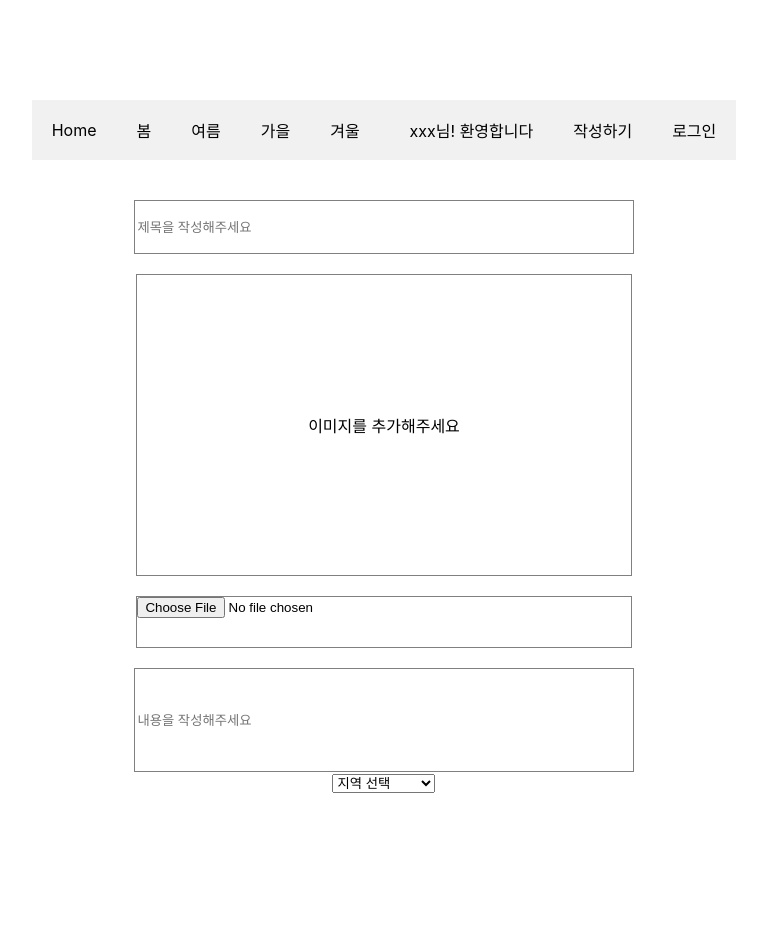
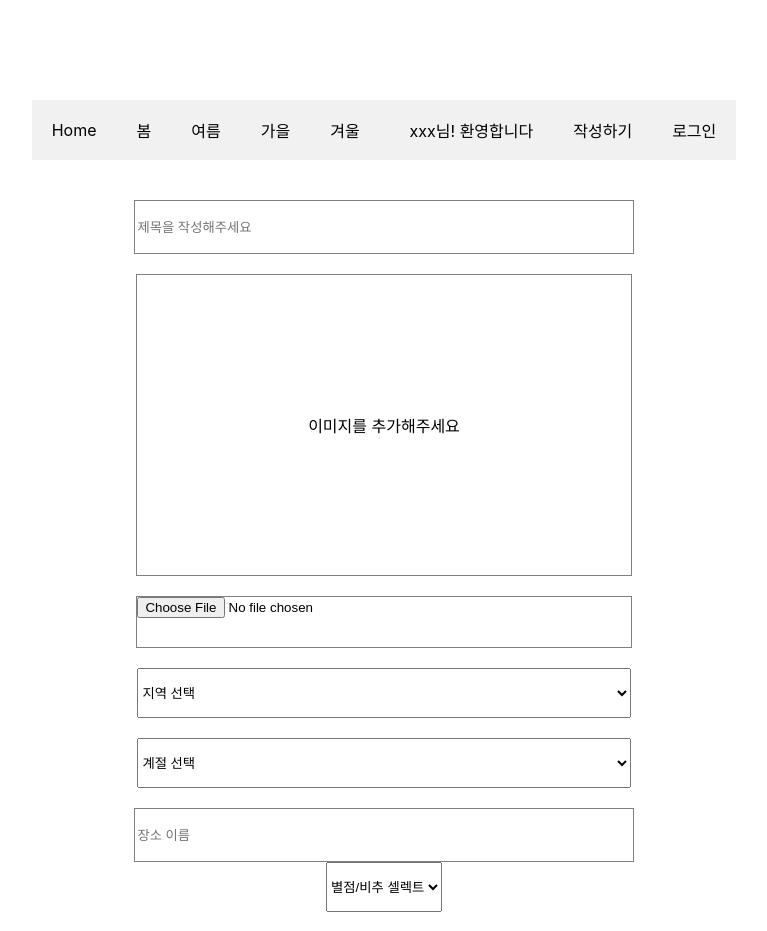
Before and after one commit to sbchoi5451/Season_project, a React (Create React App) app: page /board in a window 1280 px wide. Shown: the top 931 px of the page, without its empty margins (256-1023 px from the left). Before the commit the page ends 893 px from the top, so only its background shows below. Built offline with nearby package versions, Linux system fonts and the light colour scheme.

Commit message:
[feat] selectbox 추가

```diff
--- a/src/board/BoardInput.jsx
+++ b/src/board/BoardInput.jsx
@@ -1,6 +1,8 @@
 import React, { useState } from 'react'
 import * as st from './BoardST'
 import SelectLocation from './SelectLocation';
+import SelectStar from './SelectStar';
+import SelectSeason from './SelectSeason';
 
 function BoardInput() {
 
@@ -32,6 +34,7 @@ function BoardInput() {
     return (
         <st.BodyStyle>
             <st.InputStyle
+                width="70%"
                 height='50px'
                 name='title'
                 type='text'
@@ -48,12 +51,27 @@ function BoardInput() {
             {/* {image && <img src={image.preview} alt="uploaded"/>} */}
 
             <st.InputStyle
+                width="70%"
                 height='50px'
                 name='image'
                 type='file'
                 onChange={handleImageChange} />
 
+            <SelectLocation />
+
+            <SelectSeason />
+
             <st.InputStyle
+                width="70%"
+                height='50px'
+                name='placename'
+                type='text'
+                placeholder='장소 이름' />
+
+            <SelectStar />
+
+            <st.InputStyle
+                width="70%"
                 height='100px'
                 name='content'
                 type='text'
@@ -61,7 +79,10 @@ function BoardInput() {
                 onChange={onContentChangeHadler}
                 placeholder='내용을 작성해주세요' />
 
-            <SelectLocation />
+            <div>
+                <button>작성완료</button>
+                <button>취소</button>
+            </div>
         </st.BodyStyle>
     )
 }
--- a/src/board/BoardST.js
+++ b/src/board/BoardST.js
@@ -11,7 +11,7 @@ height: 100%;
 `
 
 export const InputStyle = styled.input`
-width: 70%;
+width: ${props => props.width};
 height: ${props => props.height};
 border: 1px solid gray;
 margin-top: 20px;
@@ -39,3 +39,8 @@ align-items: center;
 border: 1px solid gray;
 margin-top: 20px;
 `
+
+export const RowWrapper = styled.div`
+display: flex;
+margin-top: 20px;
+`
--- a/src/board/SelectLocation.jsx
+++ b/src/board/SelectLocation.jsx
@@ -1,4 +1,5 @@
 import React from 'react'
+import * as st from './SelectST'
 
 function SelectLocation() {
 
@@ -12,14 +13,14 @@ function SelectLocation() {
     ]
 
   return (
-    <div>
-        <select>
+    <>
+        <st.SelectStyle width="70%" height="50px" margintop="20px">
             <option value="null">지역 선택</option>
             {searchWhere.map(item =>
             <option key={item.value} value={item.value}>{item.label}</option>
             )}
-        </select>
-    </div>
+        </st.SelectStyle>
+    </>
   )
 }
 
--- /dev/null
+++ b/src/board/SelectST.js
@@ -0,0 +1,7 @@
+import styled from "styled-components";
+
+export const SelectStyle = styled.select`
+width: ${props => props.width};
+height: ${props => props.height};
+margin-top: ${props => props.margintop};
+`
--- a/src/board/SelectSeason.jsx
+++ b/src/board/SelectSeason.jsx
@@ -1,8 +1,24 @@
 import React from 'react'
+import * as st from './SelectST'
 
 function SelectSeason() {
+
+    const searchSeason = [
+        {value: "spring", label: "봄"},
+        {value: "summer", label: "여름"},
+        {value: "autumn", label: "가을"},
+        {value: "winter", label: "겨울"},
+    ]
+
   return (
-    <div>SelectSeason</div>
+    <>
+        <st.SelectStyle width="70%" height="50px" margintop="20px">
+            <option value="null">계절 선택</option>
+            {searchSeason.map(item =>
+            <option key={item.value} value={item.value}>{item.label}</option>
+            )}
+        </st.SelectStyle>
+    </>
   )
 }
 
--- a/src/board/SelectStar.jsx
+++ b/src/board/SelectStar.jsx
@@ -1,8 +1,26 @@
 import React from 'react'
+import * as st from './SelectST'
 
 function SelectStar() {
+
+    const searchStar = [
+        {value: "five", label: "⭐⭐⭐⭐⭐"},
+        {value: "four", label: "⭐⭐⭐⭐"},
+        {value: "three", label: "⭐⭐⭐"},
+        {value: "two", label: "⭐⭐"},
+        {value: "one", label: "⭐"},
+        {value: "oops", label: "😡"},
+    ]
+
   return (
-    <div>SelectStar</div>
+    <div>
+        <st.SelectStyle  width="100%" height="50px">
+            <option value="null">별점/비추 셀렉트</option>
+            {searchStar.map(item =>
+            <option key={item.value} value={item.value}>{item.label}</option>
+            )}
+        </st.SelectStyle>
+    </div>
   )
 }
 
```
